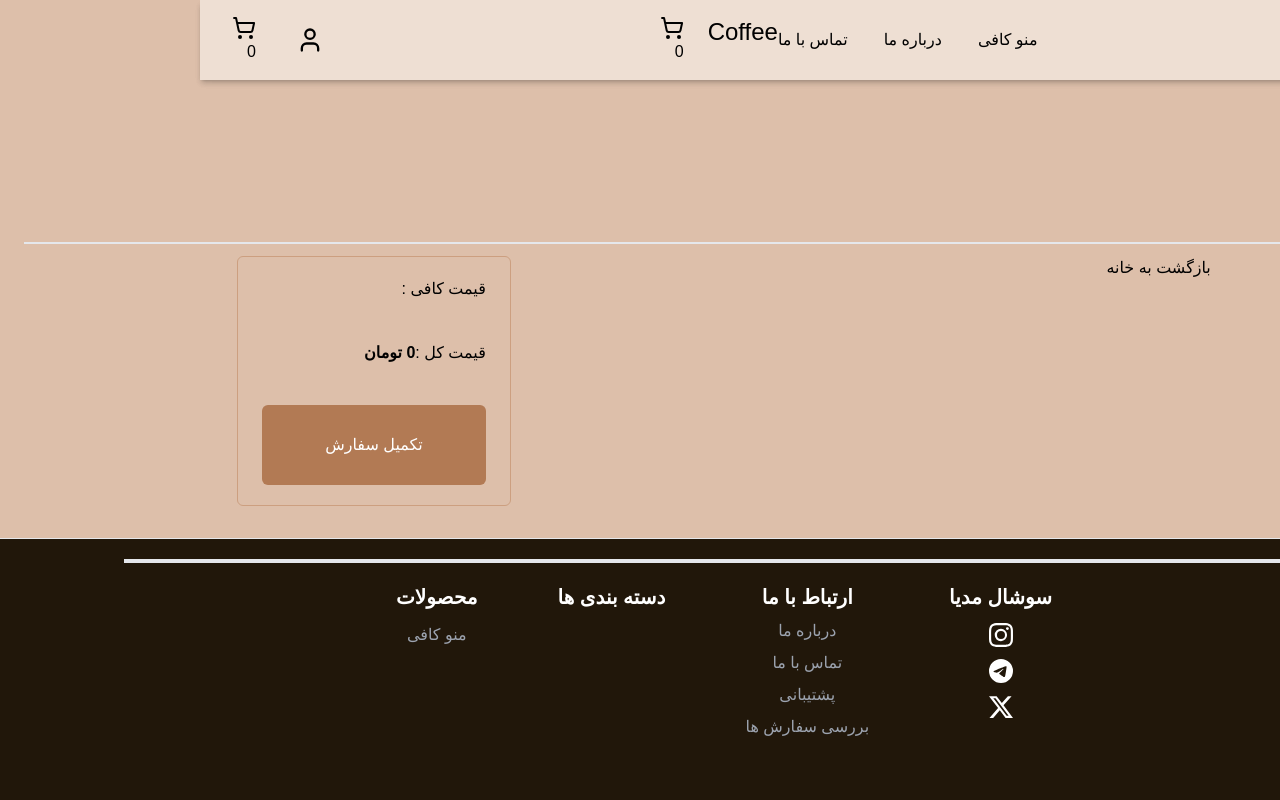
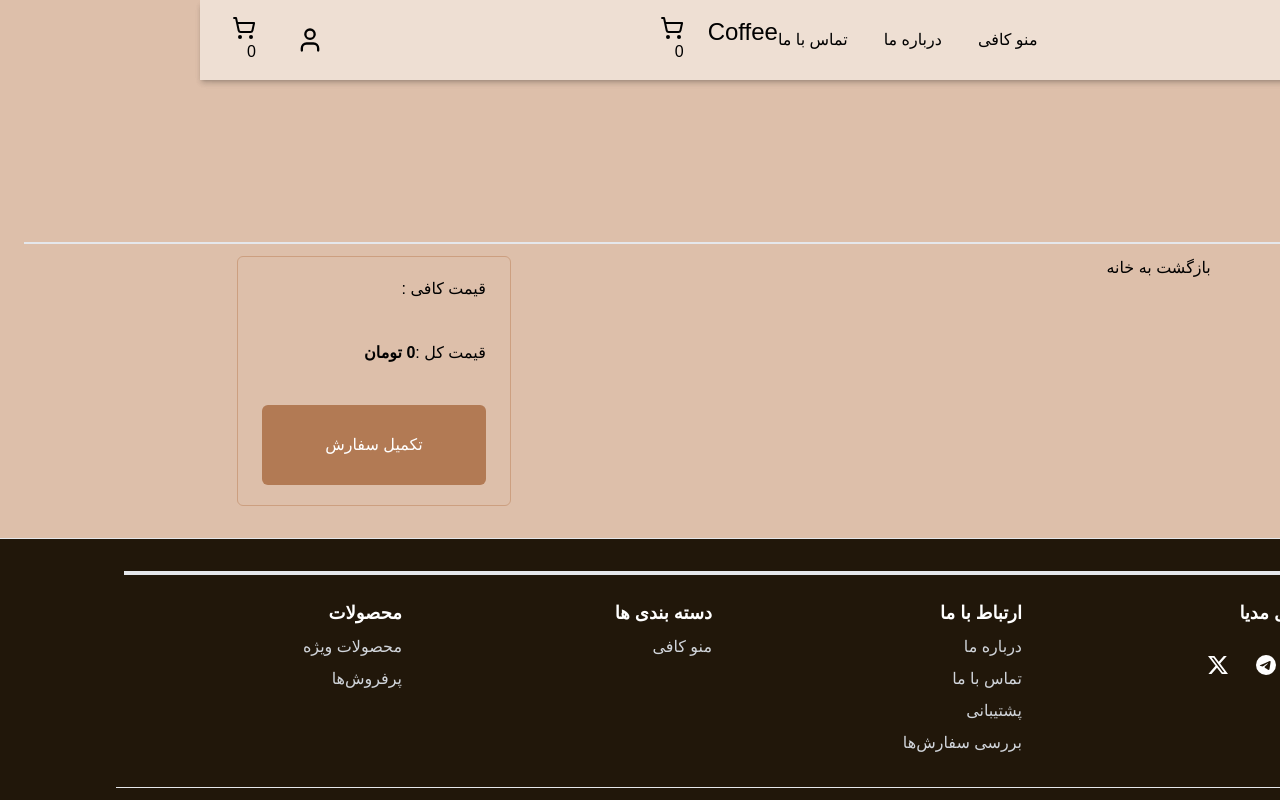
Before and after one commit to alirezaghnz/coffestore, a Next.js app in the folder frontend/customer-site/: page /checkout/cart in a window 1280 px wide. Shown: the top 800 px of the page. Built offline with nearby package versions, Linux system fonts and the light colour scheme.

Commit message:
refactore: better for responsive mobile and Desktop

```diff
--- a/frontend/customer-site/app/_components/Footer.tsx
+++ b/frontend/customer-site/app/_components/Footer.tsx
@@ -1,64 +1,94 @@
+// ...existing code...
 import Link from "next/link";
 import { BsInstagram, BsTelegram, BsTwitterX } from "react-icons/bs";
 
 export default function Footer() {
   return (
-    <footer className="bg-coffee-900 mt-5 border-t h-[300px]">
-      <div className="flex p-5 justify-center w-full">
-        <span className="border-b-4 px-2.5 w-[1200px]"></span>
+    <footer className="bg-coffee-900 mt-5 border-t text-white">
+      <div className="max-w-7xl mx-auto px-4 sm:px-6 md:px-8 py-8">
+        <div className="w-full flex justify-center mb-6">
+          <span className="block w-full max-w-[1200px] border-b-4" />
         </div>
-      <ul className="flex justify-center gap-20 text-white ">
-        <li className="flex flex-col gap-3 items-center ">
-          <span className="text-xl font-semibold">سوشال مدیا</span>
-          <a href="#">
-            <BsInstagram className="w-6 h-6 " />
+
+        <div className="grid grid-cols-1 sm:grid-cols-2 md:grid-cols-4 gap-6">
+          <div className="flex flex-col items-center sm:items-start gap-3">
+            <h4 className="text-lg font-semibold">سوشال مدیا</h4>
+            <div className="flex gap-3 mt-2">
+              <a
+                aria-label="instagram"
+                href="#"
+                className="p-2 rounded-md hover:bg-white/10"
+              >
+                <BsInstagram className="w-5 h-5" />
               </a>
-          <a href="#">
-            <BsTelegram className="w-6 h-6 " />
+              <a
+                aria-label="telegram"
+                href="#"
+                className="p-2 rounded-md hover:bg-white/10"
+              >
+                <BsTelegram className="w-5 h-5" />
               </a>
-          <a href="#">
-            <BsTwitterX className="w-6 h-6 " />
+              <a
+                aria-label="twitter"
+                href="#"
+                className="p-2 rounded-md hover:bg-white/10"
+              >
+                <BsTwitterX className="w-5 h-5" />
               </a>
-        </li>
-        <li>
-          <div className="flex flex-col justify-center gap-2 items-center">
-            <span className="text-xl font-semibold"> ارتباط با ما</span>
-            <Link
-              href="/about"
-              className="text-gray-400 justify-center items-center"
-            >
+            </div>
+          </div>
+
+          <div className="flex flex-col items-center sm:items-start gap-2">
+            <h4 className="text-lg font-semibold">ارتباط با ما</h4>
+            <Link href="/about" className="text-gray-300 hover:text-white">
               درباره ما
             </Link>
-            <Link
-              href="/contact"
-              className=" text-gray-400 justify-center items-center"
-            >
+            <Link href="/contact" className="text-gray-300 hover:text-white">
               تماس با ما
             </Link>
-            <Link
-              href="/contact"
-              className=" text-gray-400 justify-center items-center"
-            >
+            <Link href="/support" className="text-gray-300 hover:text-white">
               پشتیبانی
-            </Link>{" "}
-            <Link
-              href="#"
-              className=" text-gray-400 justify-center items-center"
-            >
-              بررسی سفارش ها
+            </Link>
+            <Link href="#" className="text-gray-300 hover:text-white">
+              بررسی سفارش‌ها
             </Link>
           </div>
-        </li>
-        <li>
-          <span className="text-xl font-semibold"> دسته بندی ها</span>
-        </li>
-        <li className="flex flex-col gap-3 items-center">
-          <span className="text-xl font-semibold">محصولات</span>
-          <Link className="text-gray-400" href="/menu">
+
+          {/* Categories */}
+          <div className="flex flex-col items-center sm:items-start gap-2">
+            <h4 className="text-lg font-semibold">دسته بندی ها</h4>
+            <Link href="/menu" className="text-gray-300 hover:text-white">
               منو کافی
             </Link>
-        </li>
-      </ul>
+          </div>
+
+          <div className="flex flex-col items-center sm:items-start gap-2">
+            <h4 className="text-lg font-semibold">محصولات</h4>
+            <Link href="/menu" className="text-gray-300 hover:text-white">
+              محصولات ویژه
+            </Link>
+            <Link href="/menu" className="text-gray-300 hover:text-white">
+              پرفروش‌ها
+            </Link>
+          </div>
+        </div>
+
+        <div className="mt-8 border-t pt-4">
+          <div className="flex flex-col sm:flex-row items-center justify-between gap-3">
+            <p className="text-sm text-gray-400">
+              © {new Date().getFullYear()} پمو کافی — تمام حقوق محفوظ است
+            </p>
+            <div className="flex gap-3 text-sm text-gray-300">
+              <Link href="/privacy" className="hover:text-white">
+                حریم خصوصی
+              </Link>
+              <Link href="/terms" className="hover:text-white">
+                قوانین
+              </Link>
+            </div>
+          </div>
+        </div>
+      </div>
     </footer>
   );
 }
```
Lines whose indentation alone changed are shown as unchanged.
